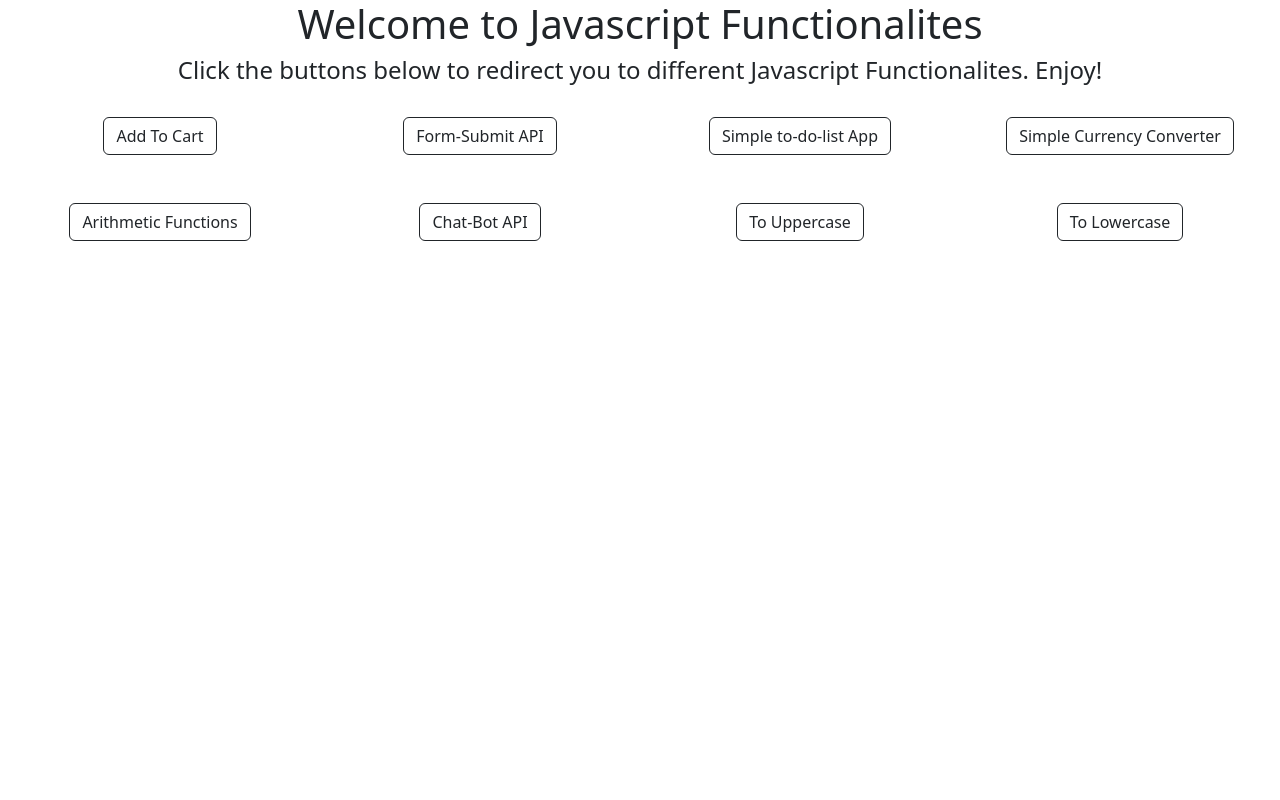
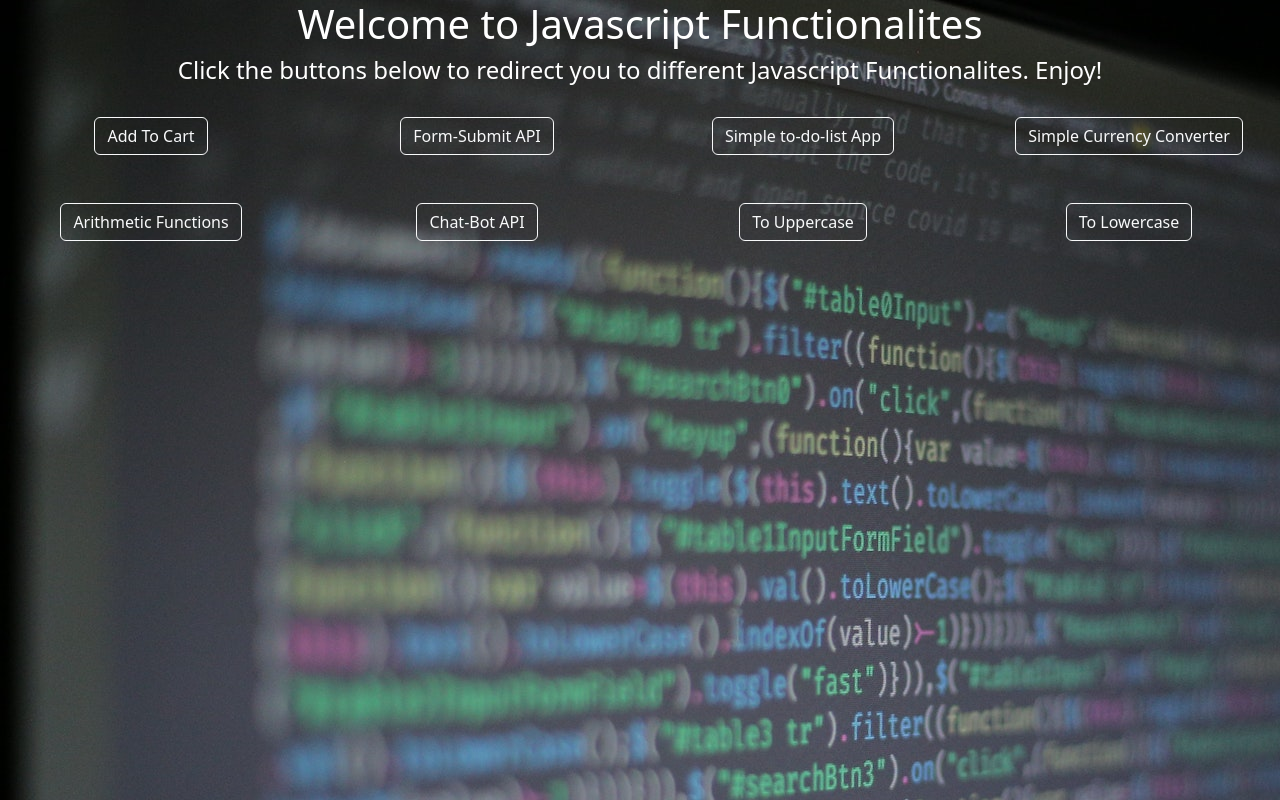
Before and after one commit to ceprogrammer69/js-activity-3-2-2023, a plain HTML site: page index.html in a window 1280 px wide. Drawn offline with nearby package versions, Linux system fonts and the light colour scheme.

Commit message:
added image and changed properties

```diff
--- a/index.html
+++ b/index.html
@@ -6,12 +6,12 @@
   <meta name="viewport" content="width=device-width, initial-scale=1.0">
   <link href="https://cdn.jsdelivr.net/npm/bootstrap@5.3.0-alpha1/dist/css/bootstrap.min.css" rel="stylesheet" integrity="sha384-GLhlTQ8iRABdZLl6O3oVMWSktQOp6b7In1Zl3/Jr59b6EGGoI1aFkw7cmDA6j6gD" crossorigin="anonymous">
   <script src="https://cdn.jsdelivr.net/npm/bootstrap@5.3.0-alpha1/dist/js/bootstrap.bundle.min.js" integrity="sha384-w76AqPfDkMBDXo30jS1Sgez6pr3x5MlQ1ZAGC+nuZB+EYdgRZgiwxhTBTkF7CXvN" crossorigin="anonymous"></script>
-
+  <link rel="stylesheet" href="styles.css">
   <title>Javascript Funtionalites</title>
 </head>
 <body>
   <div class="container">
-    <div class="row text-center">
+    <div class="row text-center text-white">
 
       <div class="col-12">
         <h1>Welcome to Javascript Functionalites</h1>
@@ -24,40 +24,39 @@
   </div>
   <br>
   <!-- Buttons -->
-  <div class="container-fluid">
     <div class="row text-center">
       <!-- First Row -->
-      <div class="col-3 ">
-        <button class="btn btn-outline-dark buttons" data-page="https://ceprogrammer69.github.io/wd33p/"> Add To Cart</button>
+      <div class="col-3  ">
+        <button class="btn btn-outline-light buttons" data-page="https://ceprogrammer69.github.io/wd33p/"> Add To Cart</button>
       </div>
 
       <div class="col-3">
-        <button class="btn btn-outline-dark" data-page="https://ceprogrammer69.github.io/Javascript-Form-Submit-API/"> Form-Submit API</button>
+        <button class="btn btn-outline-light" data-page="https://ceprogrammer69.github.io/Javascript-Form-Submit-API/"> Form-Submit API</button>
       </div>
 
       <div class="col-3">
-        <button class="btn btn-outline-dark" data-page="https://ceprogrammer69.github.io/Simple-To-Do-list/"> Simple to-do-list App</button>
+        <button class="btn btn-outline-light" data-page="https://ceprogrammer69.github.io/Simple-To-Do-list/"> Simple to-do-list App</button>
       </div>
 
       <div class="col-3">
-        <button class="btn btn-outline-dark" data-page="https://ceprogrammer69.github.io/Javascript-activity-algo_mp2-2-with-partner/"> Simple Currency Converter</button>
+        <button class="btn btn-outline-light" data-page="https://ceprogrammer69.github.io/Javascript-activity-algo_mp2-2-with-partner/"> Simple Currency Converter</button>
       </div>
 
        <!-- 2nd Row -->
        <div class="col-3 mt-5 ">
-        <button class="btn btn-outline-dark" data-page="https://ceprogrammer69.github.io/Javascript-Operators/"> Arithmetic Functions</button>
+        <button class="btn btn-outline-light" data-page="https://ceprogrammer69.github.io/Javascript-Operators/"> Arithmetic Functions</button>
       </div>
 
       <div class="col-3 mt-5">
-        <button class="btn btn-outline-dark" data-page="https://ceprogrammer69.github.io/Prep_bot-Activity/"> Chat-Bot API</button>
+        <button class="btn btn-outline-light" data-page="https://ceprogrammer69.github.io/Prep_bot-Activity/"> Chat-Bot API</button>
       </div>
 
       <div class="col-3 mt-5">
-        <button class="btn btn-outline-dark" data-page="https://ceprogrammer69.github.io/Javascript-Upper-case/"> To Uppercase</button>
+        <button class="btn btn-outline-light" data-page="https://ceprogrammer69.github.io/Javascript-Upper-case/"> To Uppercase</button>
       </div>
 
       <div class="col-3 mt-5">
-        <button class="btn btn-outline-dark" data-page="https://ceprogrammer69.github.io/Javascript-To-Lowercase/"> To Lowercase</button>
+        <button class="btn btn-outline-light" data-page="https://ceprogrammer69.github.io/Javascript-To-Lowercase/"> To Lowercase</button>
       </div>
 
     </div>
--- /dev/null
+++ b/styles.css
@@ -0,0 +1,3 @@
+body {
+  background-image: url(18.jpg);
+}
```
Also changed, not shown: 18.jpg (added).
